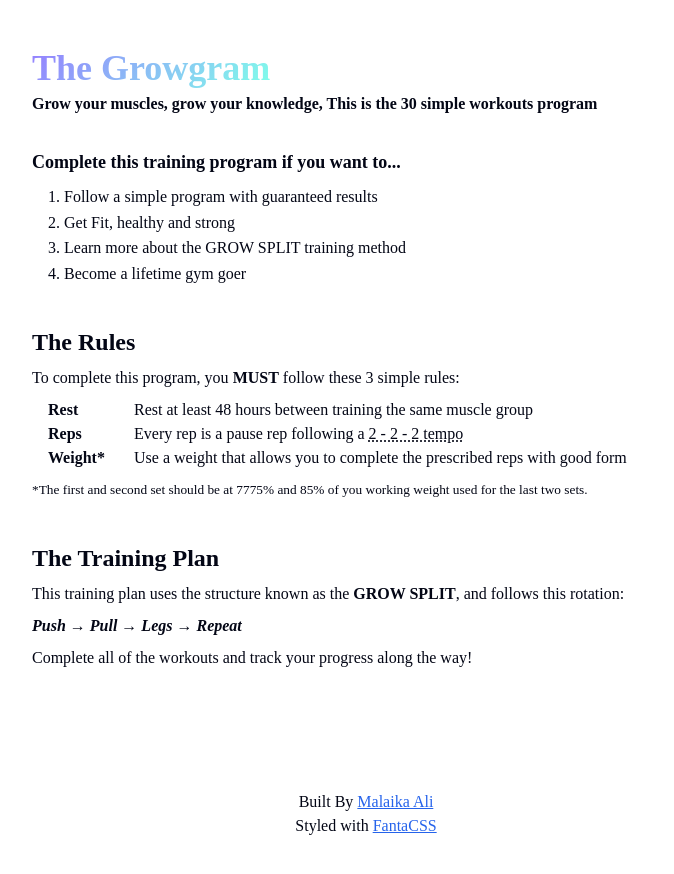
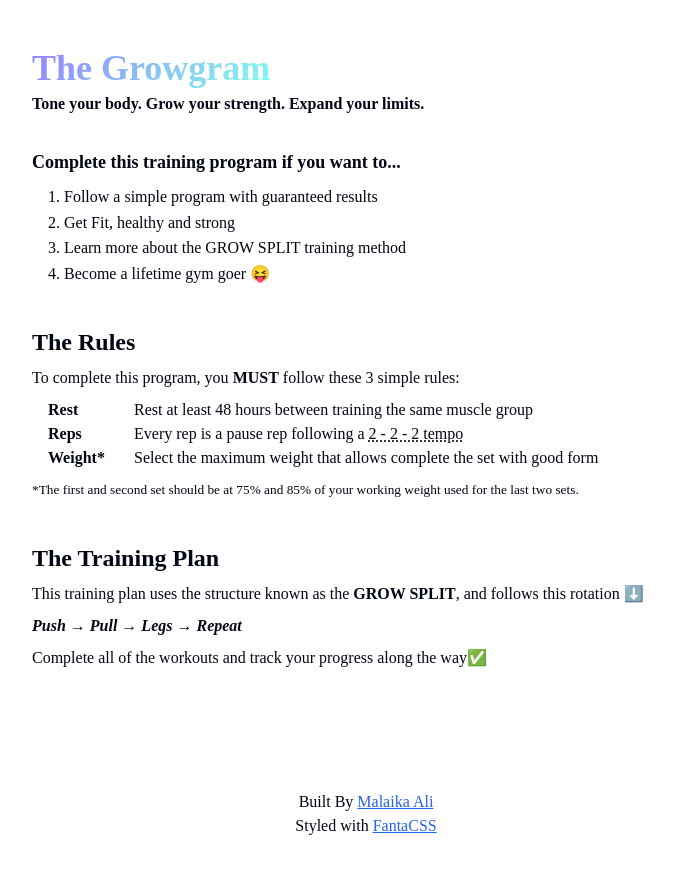
Before and after one commit to MiikaA1i/Growgram, a React (Vite) app: page / in a window 1280 px wide. Shown: the top 874 px of the page, without its empty margins (274-948 px from the left). Built offline with nearby package versions, Linux system fonts and the light colour scheme; a web font is replaced by a local one.

Commit message:
Update Grid, Hero, Layouts, Modal, WorkoutCard components and CSS styles for consistency and clarity

```diff
--- a/src/components/Grid.jsx
+++ b/src/components/Grid.jsx
@@ -34,8 +34,8 @@ export default function Grid() {
     useEffect(() => {
         if (!localStorage) { return }
         let savedData = {}
-        if (localStorage.getItem('brogram')) {
-            savedData = JSON.parse(localStorage.getItem('brogram'))
+        if (localStorage.getItem('growgram')) {
+            savedData = JSON.parse(localStorage.getItem('growgram'))
         }
         setSavedWorkouts(savedData)
     }, [])
--- a/src/components/Hero.jsx
+++ b/src/components/Hero.jsx
@@ -6,7 +6,7 @@ export default function Hero(){
                 <li>Follow a simple program with guaranteed results</li>
                 <li>Get Fit, healthy and strong</li>
                 <li>Learn more about the GROW SPLIT training method</li>
-                <li>Become a lifetime gym goer</li>
+                <li>Become a lifetime gym goer 😝</li>
            </ol>
 
            <h3>The Rules</h3>
@@ -25,14 +25,14 @@ export default function Hero(){
 
             <div className='rule-item'>
                 <p><b>Weight*</b></p>
-                <p>Use a weight that allows you to complete the prescribed reps with good form</p>
+                <p>Select the maximum weight that allows complete the set with good form</p>
             </div>
         </ul>
-        <small>*The first and second set should be at 7775% and 85% of you working weight used for the last two sets. </small>
+        <small>*The first and second set should be at 75% and 85% of your working weight used for the last two sets. </small>
         <h3>The Training Plan</h3>
-        <p>This training plan uses the structure known as the <b>GROW SPLIT</b>, and follows this rotation:</p>
+        <p>This training plan uses the structure known as the <b>GROW SPLIT</b>, and follows this rotation ⬇️</p>
         <p><b><i>Push &rarr; Pull &rarr; Legs &rarr; Repeat</i></b></p>
-        <p>Complete all of the workouts and track your progress along the way!</p>
+        <p>Complete all of the workouts and track your progress along the way✅</p>
         </>
     )
 }
--- a/src/components/Layouts.jsx
+++ b/src/components/Layouts.jsx
@@ -5,7 +5,7 @@ export default function Layouts(props){
     const header = (
         <header>
                 <h1 className="text-gradient">The Growgram</h1>
-                <p><strong>Grow your muscles, grow your knowledge, This is the 30 simple workouts program</strong></p>
+                <p><strong>Tone your body. Grow your strength. Expand your limits.</strong></p>
         </header>
     )
 
--- a/src/components/Modal.jsx
+++ b/src/components/Modal.jsx
@@ -1,17 +1,19 @@
-import ReactDom from "react-dom"
+import ReactDOM from "react-dom"
 
 export default function Modal(props){
+    const { showExerciseDescription, handleCloseModal } = props
+    const { name, description } = showExerciseDescription || {}
 
-    const {showExcerciseDescription, handleCloseModal} = props
-    const {name, description} = showExcerciseDescription || {}
+    const safeName = (name || '').replaceAll ? (name || '').replaceAll('-','') : (name || '')
 
-    return ReactDom.createPortal((
+    return ReactDOM.createPortal(
+        (
         <div className='modal-container'>
-            <button className='model-underlay' onClick={handleCloseModal}/>
+            <button className='modal-underlay' onClick={handleCloseModal} />
             <div className='modal-content'>
                 <div>
                     <h6>Name</h6>
-                    <h2 className='skill-name'>{name.replaceAll('-','')}</h2>
+                    <h2 className='skill-name'>{safeName}</h2>
                 </div>
 
                 <div>
@@ -19,12 +21,8 @@ export default function Modal(props){
                     <p>{description}</p>
                 </div>
             </div>
-
         </div>
-    ),
-
-    (document.getElementById('portal'))
-
+        ),
+        document.getElementById('portal')
     )
-
 }
--- a/src/components/WorkoutCard.jsx
+++ b/src/components/WorkoutCard.jsx
@@ -89,7 +89,7 @@ export default function WorkoutCard(props) {
                             <p className="exercise-info">{workoutExercise.reps}</p>
                             <input value={weights[workoutExercise.name] || ''} onChange={(e) => {
                                 handleAddWeight(workoutExercise.name, e.target.value)
-                            }} className="weight-input" placeholder="14" />
+                            }} className="weight-input" placeholder="Enter weight" />
                         </React.Fragment>
                     )
                 })}
--- a/src/index.css
+++ b/src/index.css
@@ -63,7 +63,7 @@ h3,
     position: relative;
     z-index: 1;
     cursor: not-allowed;
-    opacity: 0.8;
+    opacity: 0.35;
 }
 
 .plan-card-header {
```
